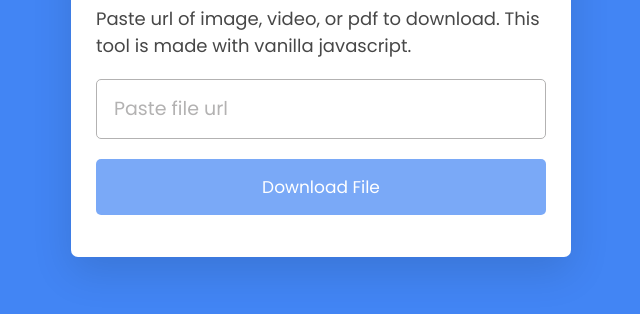
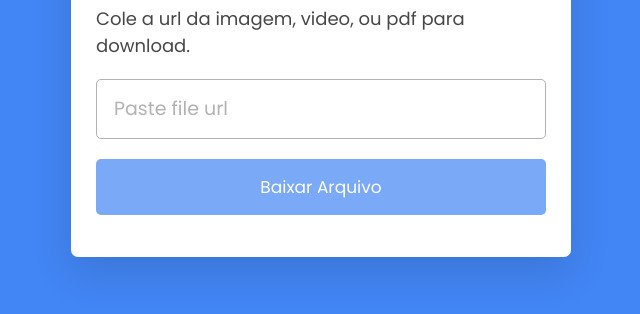
Before and after one commit to airtoncopilot/File-Downloader, a plain HTML site: page index.html in a window 1280 px wide. Shown: the part 302-616 px from the top of the page, without its empty margins (319-959 px from the left). Drawn offline with Linux system fonts and the light colour scheme.

Commit message:
Update index.html
Tradução dos textos

```diff
--- a/index.html
+++ b/index.html
@@ -11,11 +11,11 @@
     <div class="wrapper">
       <header>
         <h1>File Downloader</h1>
-        <p>Paste url of image, video, or pdf to download. This tool is made with vanilla javascript.</p>
+        <p>Cole a url da imagem, video, ou pdf para download.</p>
       </header>
       <form action="#">
         <input type="url" placeholder="Paste file url" required>
-        <button>Download File</button>
+        <button>Baixar Arquivo</button>
       </form>
     </div>
 
```
